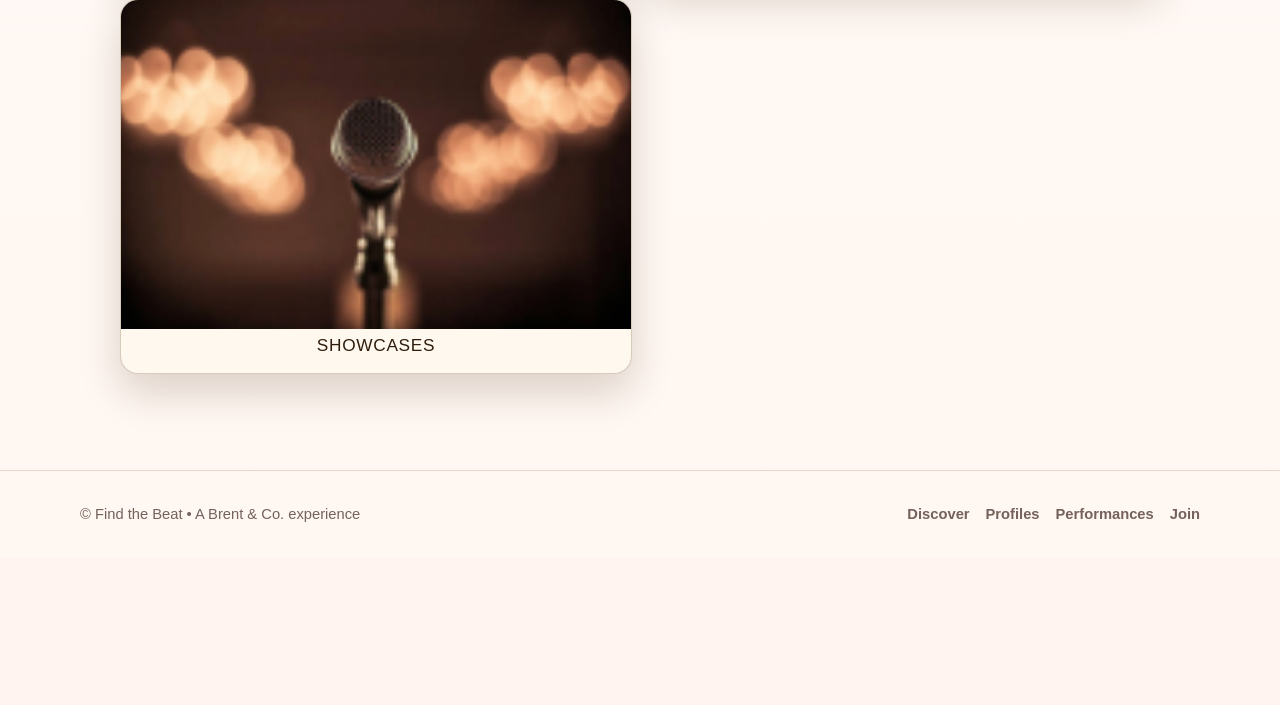
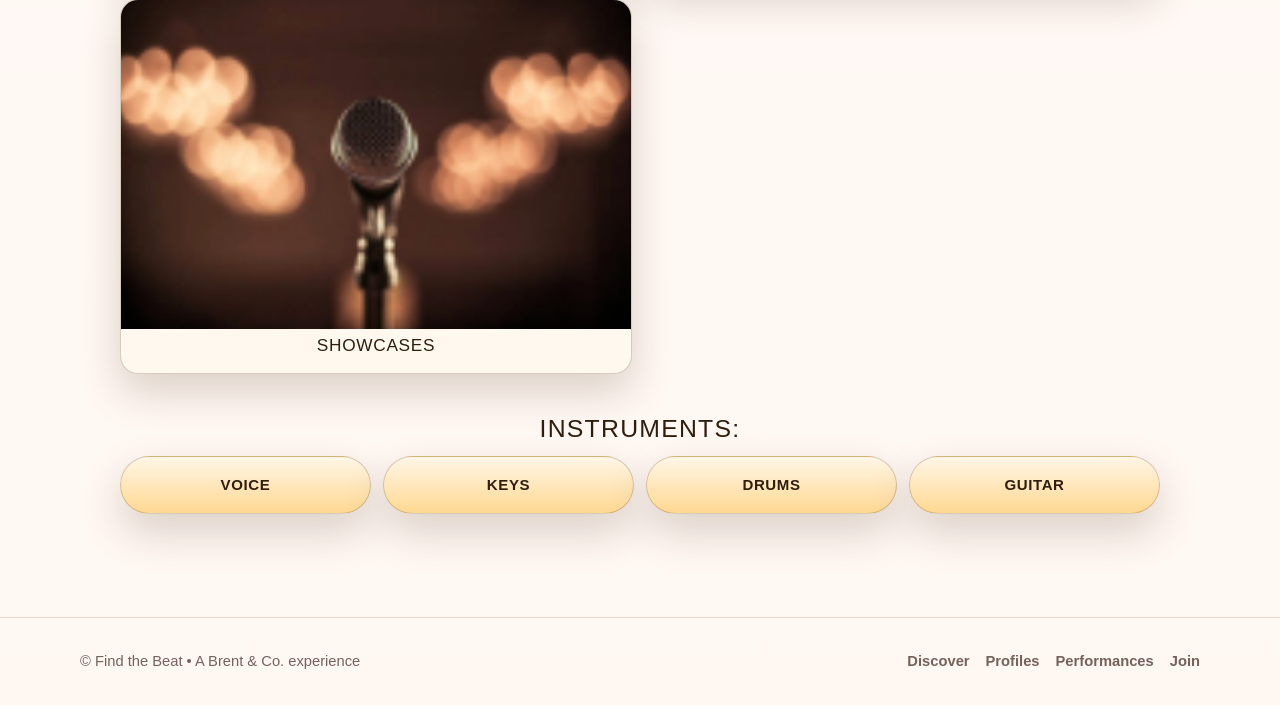
Before and after one commit to shayreneabee/find-the-beat, a Flask app: page / in a window 1280 px wide. Shown: the part 1535-2240 px from the top of the page. Before the commit the page ends 2057 px from the top, so only its background shows below. Run offline with Flask 3, Linux system fonts and the light colour scheme.

Commit message:
Add role and instrument discovery filters

```diff
--- a/app.py
+++ b/app.py
@@ -53,14 +53,19 @@ ROLE_ALIASES = {
     "beat maker": "producer",
     "beatmaker": "producer",
     "production": "producer",
+    "producers": "producer",
     "singer": "vocalist",
     "singer/songwriter": "songwriter",
     "song writer": "songwriter",
     "composer": "composer",
+    "composers": "composer",
     "producer": "producer",
     "artist": "artist",
+    "artists": "artist",
     "musician": "musician",
+    "musicians": "musician",
     "engineer": "engineer",
+    "engineers": "engineer",
     "manager": "manager",
 }
 
@@ -215,12 +220,18 @@ def login_required(view):
     return wrapped_view
 
 
-def profile_search_results(query="", role="", genre="", city="", tag=""):
+def profile_search_results(query="", role="", genre="", city="", tag="", instrument=""):
     filters = []
     values = []
     if query:
-        filters.append("(display_name LIKE ? OR bio LIKE ? OR email LIKE ? OR role LIKE ?)")
-        values.extend([f"%{query}%", f"%{query}%", f"%{query}%", f"%{query}%"])
+        filters.append(
+            """
+            (display_name LIKE ? OR bio LIKE ? OR email LIKE ? OR role LIKE ?
+             OR genre LIKE ? OR city LIKE ? OR state LIKE ? OR tags_csv LIKE ?
+             OR services_csv LIKE ? OR instrument LIKE ?)
+            """
+        )
+        values.extend([f"%{query}%"] * 10)
     if role:
         filters.append("LOWER(role) LIKE ?")
         values.append(f"%{normalize_role(role)}%")
@@ -233,6 +244,9 @@ def profile_search_results(query="", role="", genre="", city="", tag=""):
     if tag:
         filters.append("(tags_csv LIKE ? OR services_csv LIKE ? OR instrument LIKE ?)")
         values.extend([f"%{tag}%", f"%{tag}%", f"%{tag}%"])
+    if instrument:
+        filters.append("LOWER(instrument) LIKE ?")
+        values.append(f"%{instrument.strip().lower()}%")
 
     where = f"WHERE {' AND '.join(filters)}" if filters else ""
     conn = get_db()
@@ -292,6 +306,7 @@ def home():
         "genre": request.args.get("genre", "").strip(),
         "city": request.args.get("city", "").strip(),
         "tag": request.args.get("q", "").strip(),
+        "instrument": request.args.get("instrument", "").strip(),
     }
     return render_template(
         "index.html",
@@ -485,6 +500,7 @@ def profiles():
         "genre": request.args.get("genre", "").strip(),
         "city": request.args.get("city", "").strip(),
         "tag": request.args.get("tag", "").strip(),
+        "instrument": request.args.get("instrument", "").strip(),
     }
     results = profile_search_results(
         query=filters["q"],
@@ -492,12 +508,14 @@ def profiles():
         genre=filters["genre"],
         city=filters["city"],
         tag=filters["tag"],
+        instrument=filters["instrument"],
     )
     return render_template(
         "profiles.html",
         profiles=results,
         filters=filters,
         active_role_label=role_label(filters["role"]),
+        active_instrument_label=filters["instrument"].title(),
     )
 
 
@@ -767,6 +785,8 @@ def seed_test_users_command():
         ("shay@example.com", "Shay", "artist", "R&B / Soul", "Atlanta", "GA", "Vocalist and curator building community through music.", "vocals, songwriter, live performance", "voice", "features, hooks, live sets"),
         ("rod@example.com", "Rod", "producer", "Hip-Hop / Gospel", "New Orleans", "LA", "Producer and musician sharing beats, keys, and live sessions.", "producer, keys, beatmaker", "keys", "production, mixing, performance"),
         ("casey@example.com", "Casey", "composer", "Film / R&B / Gospel", "Dallas", "TX", "Composer arranging hooks, cues, and live strings for artists and producers.", "composer, arranger, scoring", "keys", "composition, scoring, arrangements"),
+        ("mina@example.com", "Mina", "musician", "Funk / Soul", "Memphis", "TN", "Live drummer and band leader available for sessions, church sets, and showcases.", "drums, live band, session player", "drums", "live drums, band direction, showcases"),
+        ("eli@example.com", "Eli", "engineer", "Hip-Hop / R&B", "Houston", "TX", "Recording and mix engineer helping artists get clean vocals and polished releases.", "engineer, mixing, recording", "studio", "mixing, recording, vocal production"),
     ]
     conn = get_db()
     for row in users:
--- a/templates/index.html
+++ b/templates/index.html
@@ -166,6 +166,35 @@
     letter-spacing: 0.04em;
   }
 
+  .instrument-strip {
+    display: grid;
+    grid-template-columns: repeat(2, minmax(0, 1fr));
+    gap: 0.75rem;
+    margin: 0.5rem 0 1.4rem;
+  }
+
+  .instrument-pill {
+    display: grid;
+    min-height: 58px;
+    place-items: center;
+    border: 1px solid var(--mock-line);
+    border-radius: 999px;
+    background: linear-gradient(180deg, #fff6e7, #ffd891);
+    box-shadow: var(--mock-shadow);
+    color: var(--mock-text);
+    font-size: 0.94rem;
+    font-weight: 800;
+    letter-spacing: 0.04em;
+    text-align: center;
+    text-transform: uppercase;
+    transition: transform 0.2s ease, box-shadow 0.2s ease;
+  }
+
+  .instrument-pill:hover {
+    transform: translateY(-2px);
+    box-shadow: 0 20px 44px rgba(55, 31, 7, 0.2);
+  }
+
   @media (min-width: 560px) {
     .welcome-hero {
       min-height: 360px;
@@ -202,6 +231,10 @@
       grid-column: auto !important;
       width: auto !important;
       justify-self: stretch !important;
+    }
+
+    .instrument-strip {
+      grid-template-columns: repeat(4, minmax(0, 1fr));
     }
   }
 </style>
@@ -254,5 +287,13 @@
       <span>Showcases</span>
     </a>
   </div>
+
+  <h2 class="home-section-title">Instruments:</h2>
+  <div class="instrument-strip" aria-label="Browse by instrument">
+    <a class="instrument-pill" href="{{ url_for('profiles', instrument='voice') }}">Voice</a>
+    <a class="instrument-pill" href="{{ url_for('profiles', instrument='keys') }}">Keys</a>
+    <a class="instrument-pill" href="{{ url_for('profiles', instrument='drums') }}">Drums</a>
+    <a class="instrument-pill" href="{{ url_for('profiles', instrument='guitar') }}">Guitar</a>
+  </div>
 </div>
 {% endblock %}
```
Also changed, not shown: templates/profiles.html (+10 -1 lines).
